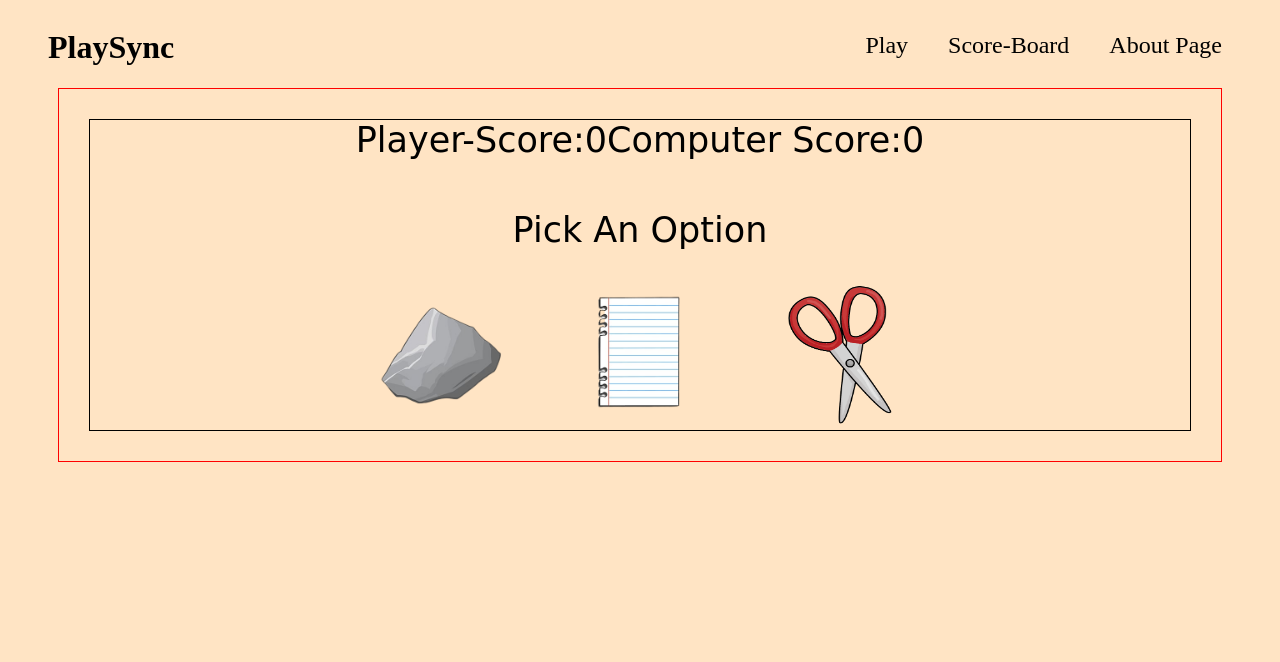
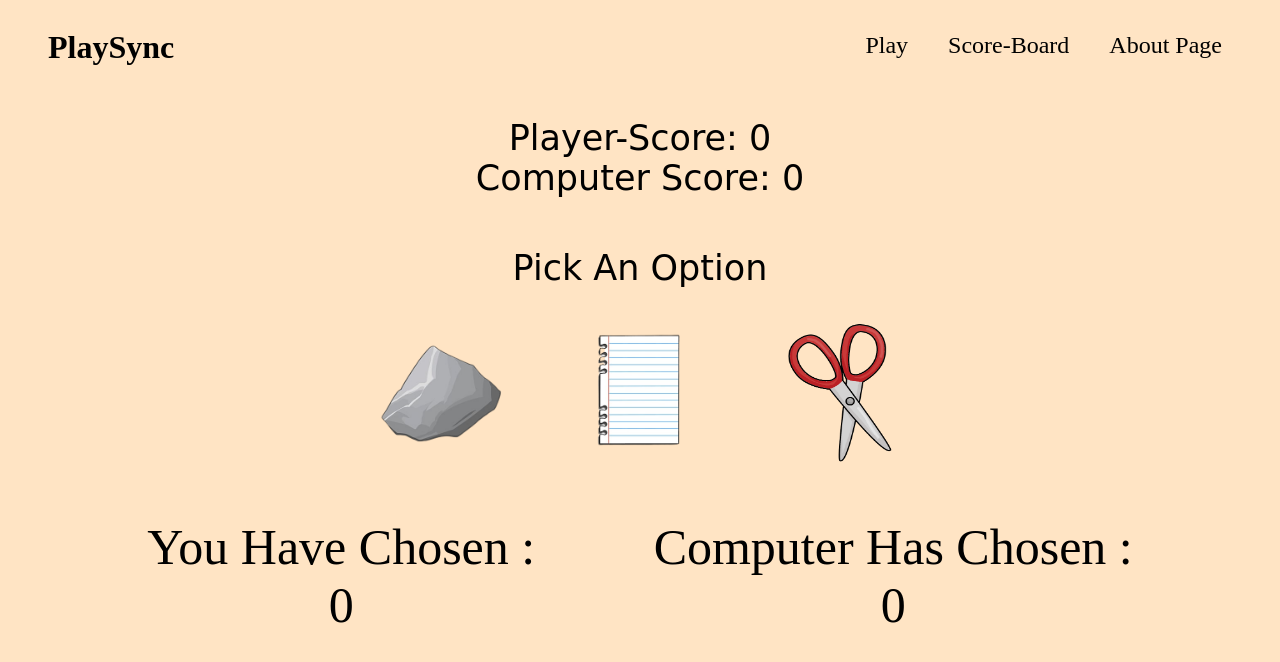
Before and after one commit to 1Pinesh/Rock-Paper-Scissors, a plain HTML site: page index.html in a window 1280 px wide. Drawn offline with Linux system fonts and the light colour scheme; a web font is replaced by a local one.

Commit message:
adding in span so show what the player has picked

```diff
--- a/Javascript/gameAi.js
+++ b/Javascript/gameAi.js
@@ -6,15 +6,20 @@ let s = document.getElementById("Sissior")
 // getting the score span Element
 let pScore = document.getElementById("Player-score");
 let cScore = document.getElementById("Computer-score");
+
+// getting player and computer choice span
+let spanPlayer = document.getElementById("player-choice");
+let spanComputer = document.getElementById("computer-choice");
+
 // Stores player Pick
 let player_Choice =  "" ;
 // Stores player Pick
 let computer_Choice = "" ;
 
+
 //add eventlisten on each object and updates the player option
 r.addEventListener("click", () => {
     player_Choice = "Rock"
-
     let aiValue = aiChoiceGenerator()
     switch(aiValue) {
         case 1 :
@@ -27,7 +32,11 @@ r.addEventListener("click", () => {
             computer_Choice ="Scissor"
             break;
     }
+    const comp = computer_Choice
+    spanComputer.textContent = comp
+
    gameRule(player_Choice,computer_Choice)
+   spanPlayer.textContent = "Rock"
 })
 
 p.addEventListener("click", () => {
@@ -45,11 +54,15 @@ p.addEventListener("click", () => {
             computer_Choice ="Scissor"
             break;
     }
+    const comp = computer_Choice
+    spanComputer.textContent = comp
    gameRule(player_Choice,computer_Choice)
+   spanPlayer.textContent = "paper"
 })
 
 s.addEventListener("click", () => {
     player_choice = "Scissor"
+
 
     let aiValue = aiChoiceGenerator()
     switch(aiValue) {
@@ -63,14 +76,17 @@ s.addEventListener("click", () => {
             computer_Choice ="Scissor"
             break;
     }
+    const comp = computer_Choice
+    spanComputer.textContent = comp
    gameRule(player_Choice,computer_Choice)
+   spanPlayer.textContent = "Scissor"
 })
 
 // get a number from 1 to 3 and round any decimal to the closet interger
 function aiChoiceGenerator() {
  return Math.floor(Math.random()*3)+1
 }
-
+//add the logic of who get the point
 function gameRule(pChoice,cChoice) {
     if (pChoice == "Rock" && cChoice == "Scissor") {
         pScore.textContent = parseInt(pScore.textContent) + 1;
--- a/index.html
+++ b/index.html
@@ -26,10 +26,14 @@
     <main class="main">
         <div class="outline-con">
             <div class="score">
-                Player-Score:
-                <span id="Player-score"> 0</span>
+                <div class="player-score-con">
+                    Player-Score:
+                    <span id="Player-score"> 0</span>
+                </div>
+               <div class="Ai-score-con">
                 Computer Score:
                 <span id="Computer-score"> 0</span>
+               </div>
 
             </div>
             <div class="player-selection">
@@ -42,7 +46,17 @@
                     <img src="./Resource/sissior.png" alt="sissior" id="Sissior" class="object">
                 </div>
             </div>
-            <div class="computer-selection"></div>
+            <div class="selection-con">
+                <div class="player-selection">
+                    You Have Chosen :
+                    <span id="player-choice">0</span>
+                </div>
+            <div class="computer-selection">
+                    Computer Has Chosen :
+                 <span id="computer-choice">0</span>
+            </div>
+
+            </div>
         </div>
     </main>
     <footer></footer>
--- a/stylesheet.css
+++ b/stylesheet.css
@@ -48,13 +48,11 @@ body{
 /*********************Main-Section****************************/
 /* adding a margin to left and right*/
 .main {
-    border: 1px solid red;
     margin-left: 50px;
     margin-right: 50px;
 }
 /* adding a margin all around*/
 .outline-con{
-    border: 1px solid black;
     margin: 30px;
 }
 /* getting the score in the centre */
@@ -67,6 +65,11 @@ body{
 .score {
     font-size: 35px;
     font-family: 'Lugrasimo', cursive;
+}
+
+.score {
+    display: flex;
+    flex-direction: column;
 }
 /* Setting the title to the centre */
 .title-text{
@@ -98,3 +101,19 @@ body{
     border-radius: 15px;
     box-shadow: 0 5px 5px;
 }
+
+.selection-con {
+    display: flex;
+    flex-direction: row;
+    justify-content: space-around;
+    margin-top: 50px;
+
+}
+.player-selection ,.computer-selection {
+    display: flex;
+    flex-direction: column;
+    justify-content: center;
+    align-items: center;
+
+    font-size: 50px;
+}
```
